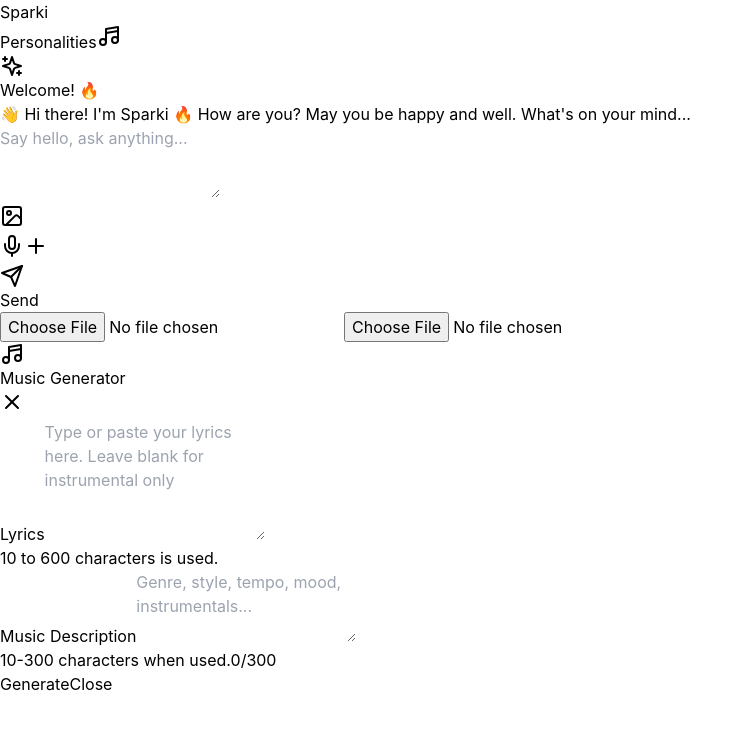
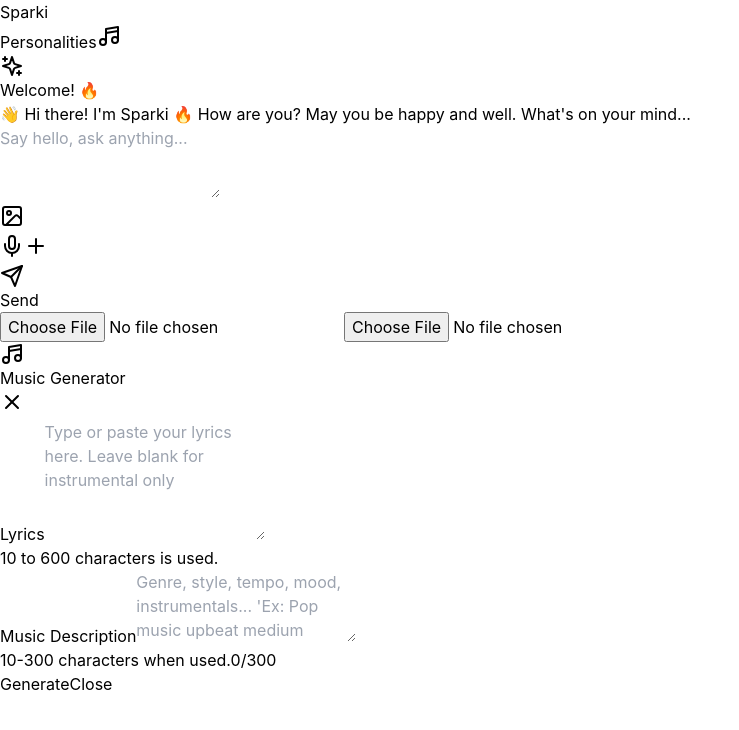
Before and after one commit to jerrymcma/bluegenie, a React (Vite) app in the folder sparkifire-web/: page / in a window 1280 px wide. Both pictures are taken after a click on the button 108 px from the left and 36 px from the top of the page. Shown: the top 730 px of the page, without its empty margins (0-739 px from the left). Built offline with nearby package versions, Linux system fonts and the light colour scheme.

Commit message:
UI: Add example to Music Description placeholder

```diff
--- a/sparkifire-web/src/components/MusicGenerationDialog.tsx
+++ b/sparkifire-web/src/components/MusicGenerationDialog.tsx
@@ -116,7 +116,7 @@ export function MusicGenerationDialog({ isOpen, onClose }: MusicGenerationDialog
               onChange={(e) => setStylePrompt(e.target.value)}
               className="w-full px-3 py-2 border border-gray-300 rounded-lg text-sm resize-none focus:outline-none focus:ring-2 focus:ring-blue-500 focus:border-blue-500"
               rows={3}
-              placeholder="Genre, style, tempo, mood, instrumentals..."
+              placeholder="Genre, style, tempo, mood, instrumentals... 'Ex: Pop music upbeat medium tempo'"
               maxLength={300}
             />
             <div className="flex items-center justify-between text-xs text-gray-500 px-3">
```
